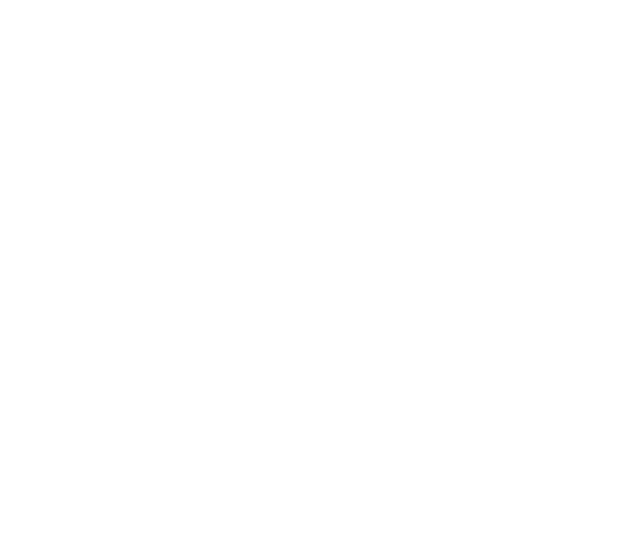
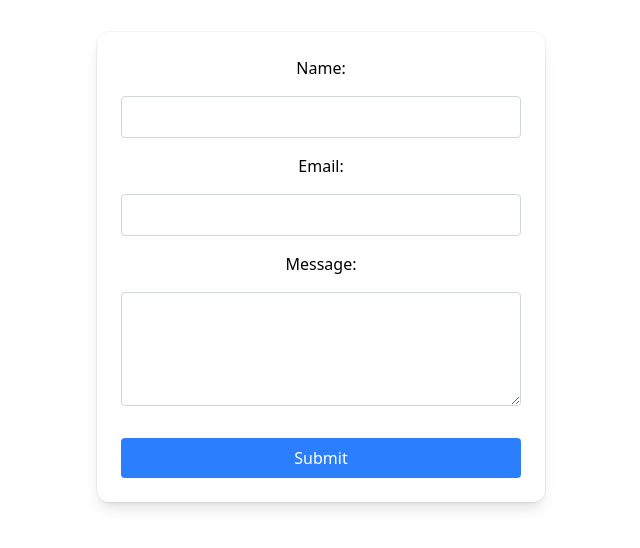
Before and after one commit to nwilson7/portfolio, a React (Vite) app: page /contact in a window 1280 px wide. Before the commit this address had no page. Shown: the top 548 px of the page, without its empty margins (319-959 px from the left). Built offline with nearby package versions, Linux system fonts and the light colour scheme.

Commit message:
adds contact page form

```diff
--- a/src/App.jsx
+++ b/src/App.jsx
@@ -8,7 +8,7 @@
     <>
       <Routes>
         <Route path="/" element={<Home />} />
-        <Route path="#contact" element={<Contact />} />
+        <Route path="/contact" element={<Contact />} />
       </Routes>
     </>
   );
--- a/src/components/ContactPage.jsx
+++ b/src/components/ContactPage.jsx
@@ -1,20 +1,37 @@
 function Contact() {
   return (
-    <div>
-      <form>
-        <label for="cname">Name:</label>
-        <br></br>
-        <input type="text" id="cname" name="cname"></input>
-        <br></br>
-        <label for="cemail">Email:</label>
-        <br></br>
-        <input type="email" id="cemail" name="cemail"></input>
-        <br></br>
-        <label for="cmessage">Message:</label>
-        <br></br>
-        <input type="text" id="cmessage" name="cmessage"></input>
-        <br></br>
-        <button type="submit">Submit</button>
+    <div className="mx-auto flex max-w-md flex-col items-center gap-y-6 rounded-xl bg-white p-6 shadow-lg outline outline-black/5">
+      <form className="flex w-full flex-col gap-y-4">
+        <label htmlFor="cname">Name:</label>
+        <input
+          type="text"
+          id="cname"
+          name="cname"
+          className="rounded border border-gray-300 p-2"
+        />
+
+        <label htmlFor="cemail">Email:</label>
+        <input
+          type="email"
+          id="cemail"
+          name="cemail"
+          className="rounded border border-gray-300 p-2"
+        />
+
+        <label htmlFor="cmessage">Message:</label>
+        <textarea
+          id="cmessage"
+          name="cmessage"
+          rows="4"
+          className="rounded border border-gray-300 p-2"
+        ></textarea>
+
+        <button
+          type="submit"
+          className="mt-4 rounded bg-blue-500 px-4 py-2 text-white hover:bg-blue-600"
+        >
+          Submit
+        </button>
       </form>
     </div>
   );
--- a/src/components/Nav.jsx
+++ b/src/components/Nav.jsx
@@ -7,7 +7,7 @@
         <Link to="/">About</Link>
         <Link to="/skills">Skills</Link>
         <Link to="/projects">Projects</Link>
-        <Link to="#contact">Contact</Link>
+        <Link to="/contact">Contact</Link>
       </div>
     </div>
   );
```
